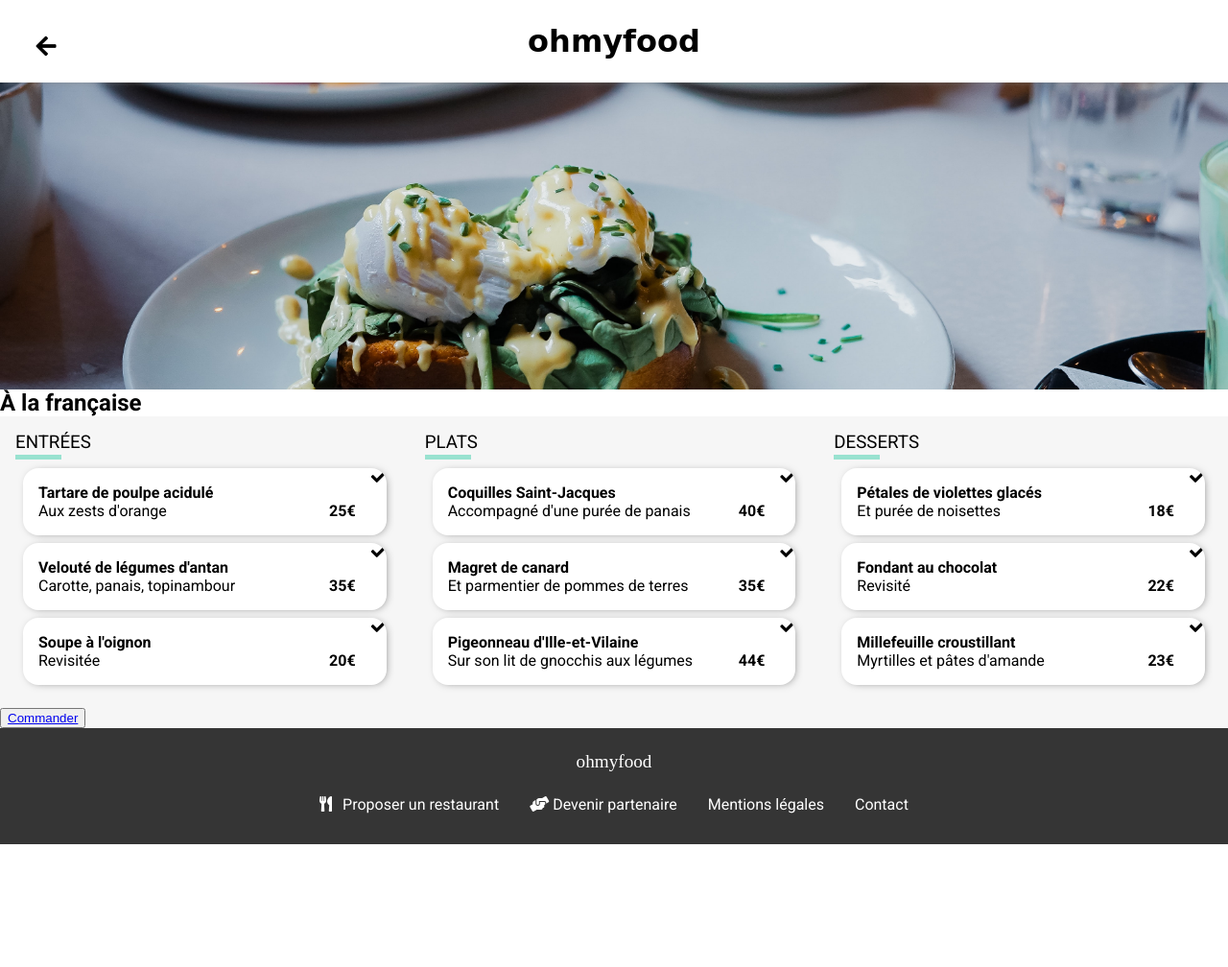
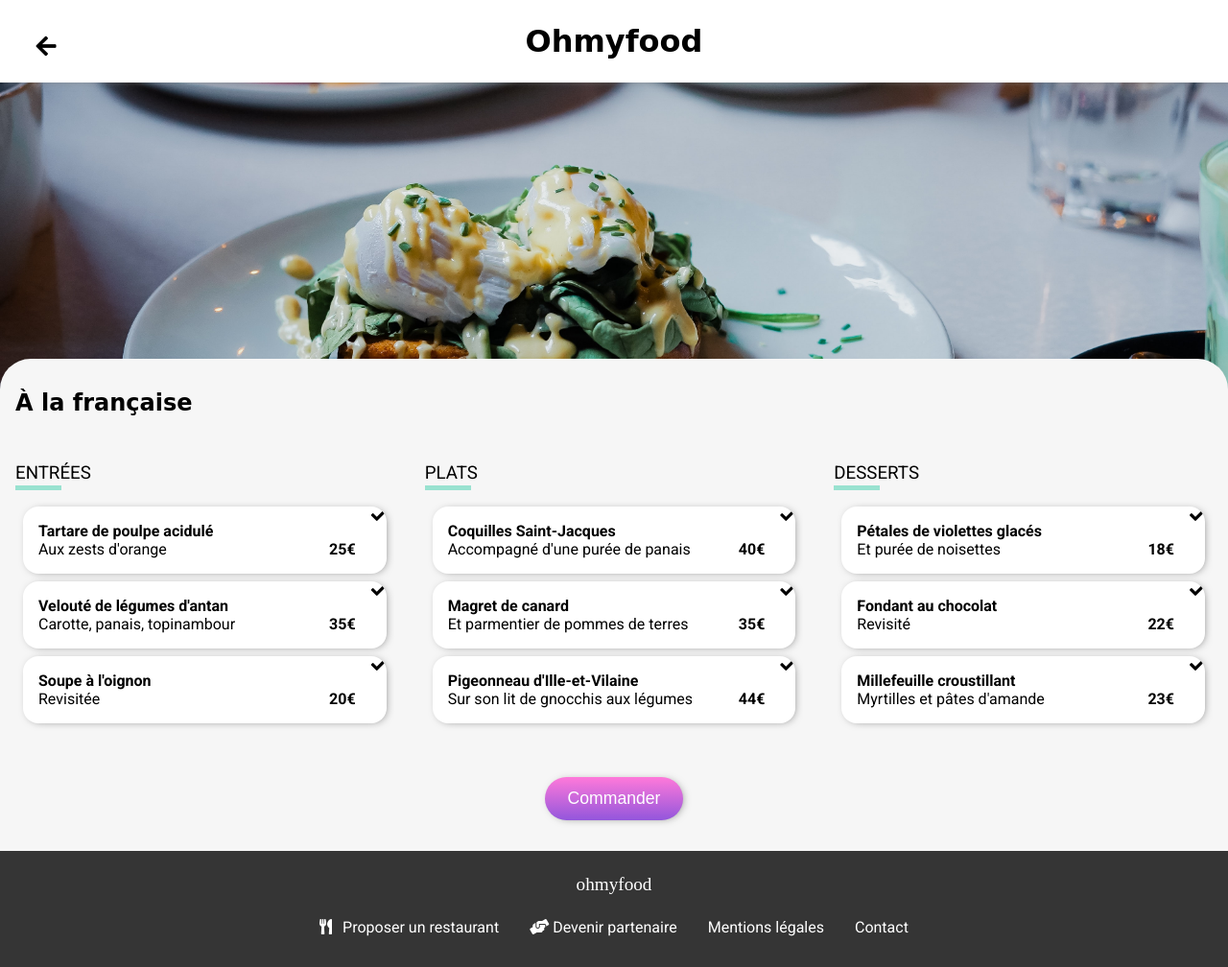
Before and after one commit to Syri0n/MichelMeyer_3_30112021, a website: page pages/a-la-francaise.html in a window 1280 px wide. Shown: the whole page at 96% size. Before the commit the page ends 880 px from the top, so only its background shows below. Drawn offline with Linux system fonts and the light colour scheme; a web font is replaced by a local one.

Commit message:
modif mise en page

```diff
--- a/pages/a-la-francaise.html
+++ b/pages/a-la-francaise.html
@@ -18,19 +18,20 @@
     <header class="">
         <div class="restaurantContainer">
         <a href="../index.html"><i class="fas fa-arrow-left header-back"></i></a>
-        <h1 class="header-logo">ohmyfood</h1>
+        <h1 class="header-logo">Ohmyfood</h1>
         </div>
     </header>
 
     <div class="banner"><img src="../img/restaurants/toa-heftiba-DQKerTsQwi0-unsplash.jpg" alt=""></div>
 
-    <div class="resto__title">
-      <h2>À la française</h2>
-    </div>
+
 <!-- MENU -->
 
     <main class="resto-main">
-        <section class="menus">
+        <div class="resto__title">
+          <h2>À la française</h2>
+        </div>
+      <section class="menus">
           <div class="menus__category">
             <h3>Entrées</h3>
             <div class="menu__category__list">
@@ -138,8 +139,9 @@
     </div>
 
         </section>
-
-        <button><a href="#">Commander</a></button>
+        <section class="order">
+          <button><a href="#">Commander</a></button>
+        </section>
 
     </main>
 <!-- FOOTER -->
--- a/sass/layouts/menu.scss
+++ b/sass/layouts/menu.scss
@@ -37,7 +37,7 @@
     text-transform: uppercase;
     font-weight: 400;
     position: relative;
-    margin-bottom: 1rem;
+    margin-bottom: 1.5rem;
   &::after {
     content: "";
     position: absolute;
--- a/sass/layouts/underheader.scss
+++ b/sass/layouts/underheader.scss
@@ -24,10 +24,10 @@
         @include btn-menu;
     }
     a{
-    text-decoration: none;
-    color: white;
+        text-decoration: none;
+        color: white;
     }
     h2, p{
-    margin: 1rem;
+        margin: 1rem;
     }
 }
```
Also changed, not shown: pages/la-note-enchantee.html (+9 -7 lines), pages/la-palette-du-gout.html (+6 -5 lines), pages/le-delice-des-sens.html (+9 -7 lines), css/style.css, 1 other file.
